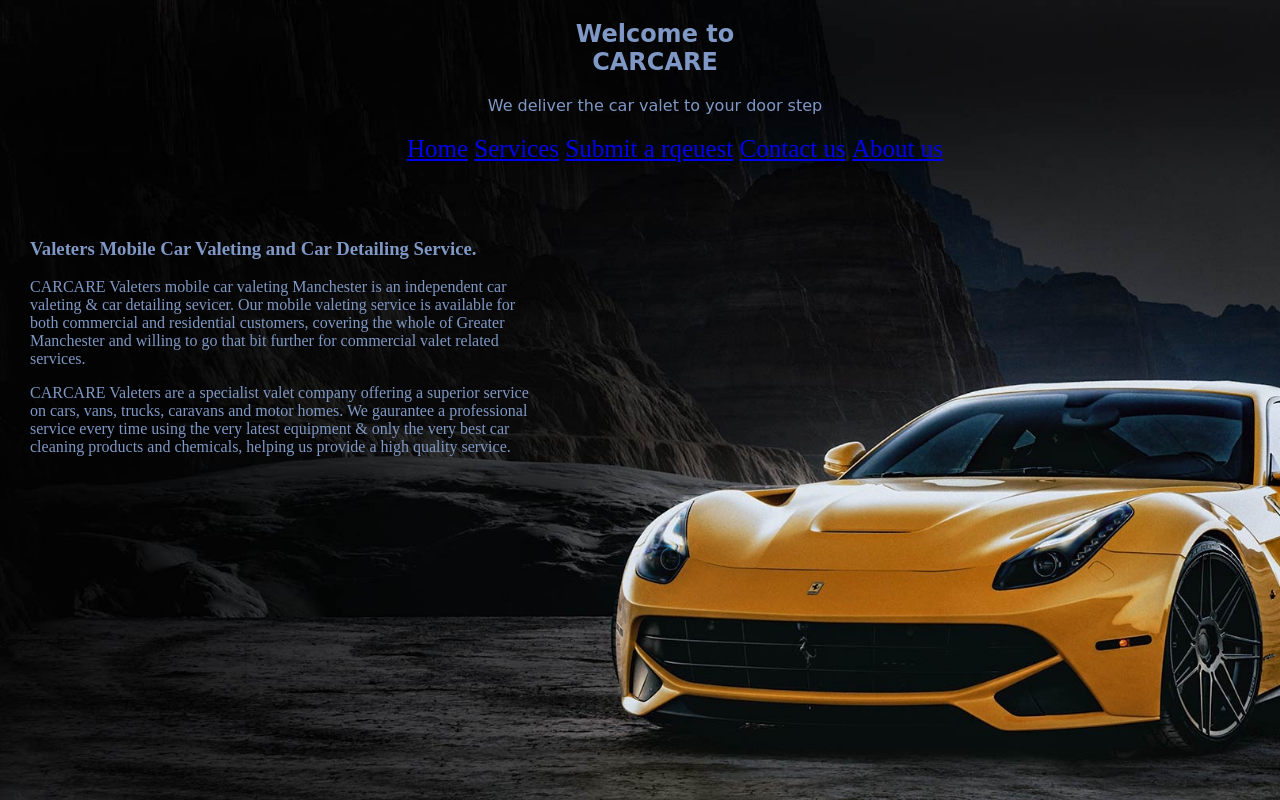
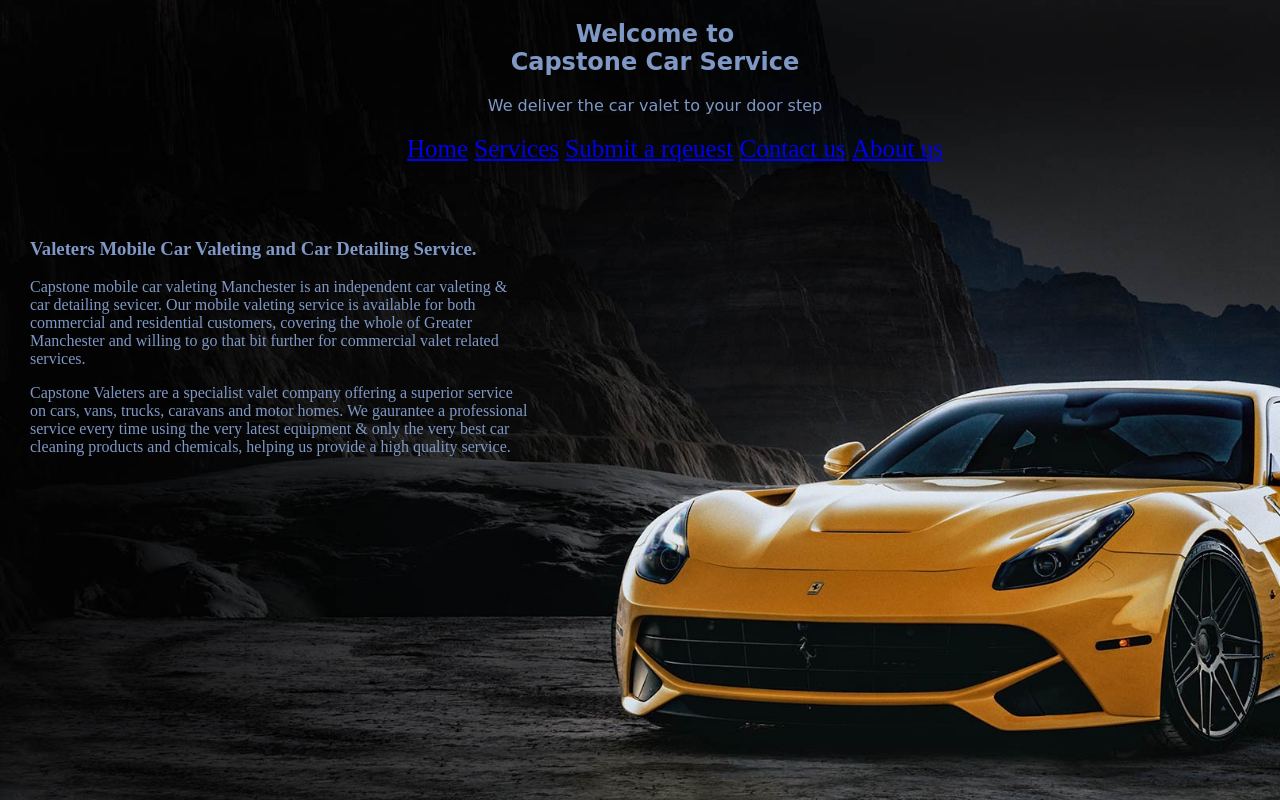
Before and after one commit to azoarob/CapstoneCarService, a plain HTML site: page index.html in a window 1280 px wide. Drawn offline with Linux system fonts and the light colour scheme.

Commit message:
Update index.html

```diff
--- a/index.html
+++ b/index.html
@@ -2,12 +2,12 @@
 <html>
 
     <head>
-        <title>CARCARE: Mobile Steam Car Wash</title>
+        <title>Capstone: Mobile Steam Car Wash</title>
         <link rel="stylesheet" href="style.css">
     </head>
     <body>
         <div class="topheader">
-            <H2>Welcome to <br>CARCARE</H2>
+            <H2>Welcome to <br>Capstone Car Service</H2>
             We deliver the car valet to your door step
         </div>
         <div class="Menu">
@@ -32,7 +32,7 @@
         <br><br>
         <div style="margin-right: 60%;">
             <h3>Valeters Mobile Car Valeting and Car Detailing Service.</h3>
-            <p>CARCARE Valeters mobile car valeting Manchester is an independent car valeting & car detailing sevicer. Our mobile valeting service is available for both commercial and residential customers, covering the whole of Greater Manchester and willing to go that bit further for commercial valet related services.</p>
-            <p>CARCARE Valeters are a specialist valet company offering a superior service on cars, vans, trucks, caravans and motor homes. We gaurantee a professional service every time using the very latest equipment & only the very best car cleaning products and chemicals, helping us provide a high quality service.</p>
+            <p>Capstone mobile car valeting Manchester is an independent car valeting & car detailing sevicer. Our mobile valeting service is available for both commercial and residential customers, covering the whole of Greater Manchester and willing to go that bit further for commercial valet related services.</p>
+            <p>Capstone Valeters are a specialist valet company offering a superior service on cars, vans, trucks, caravans and motor homes. We gaurantee a professional service every time using the very latest equipment & only the very best car cleaning products and chemicals, helping us provide a high quality service.</p>
         </div>
     </body>
```
